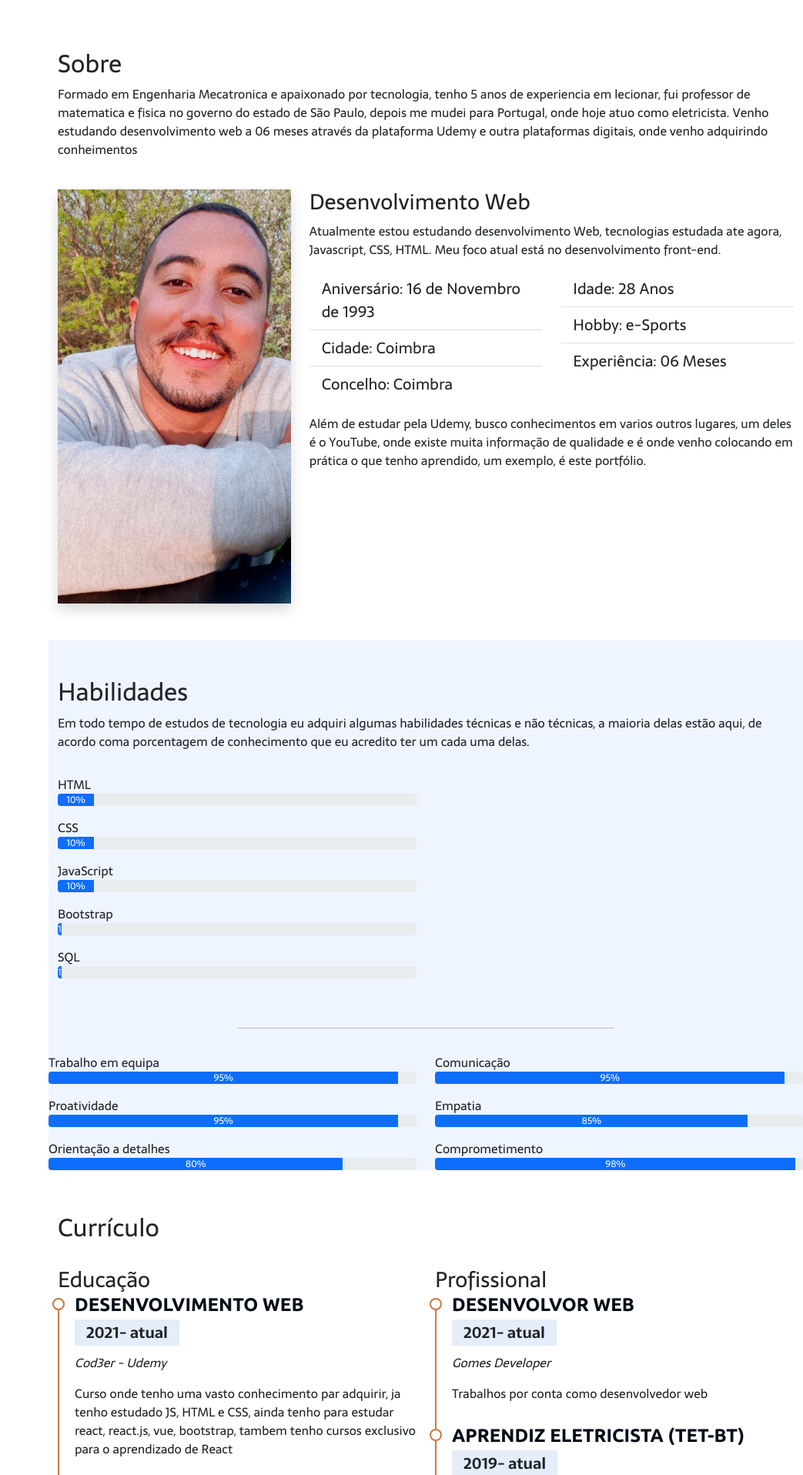
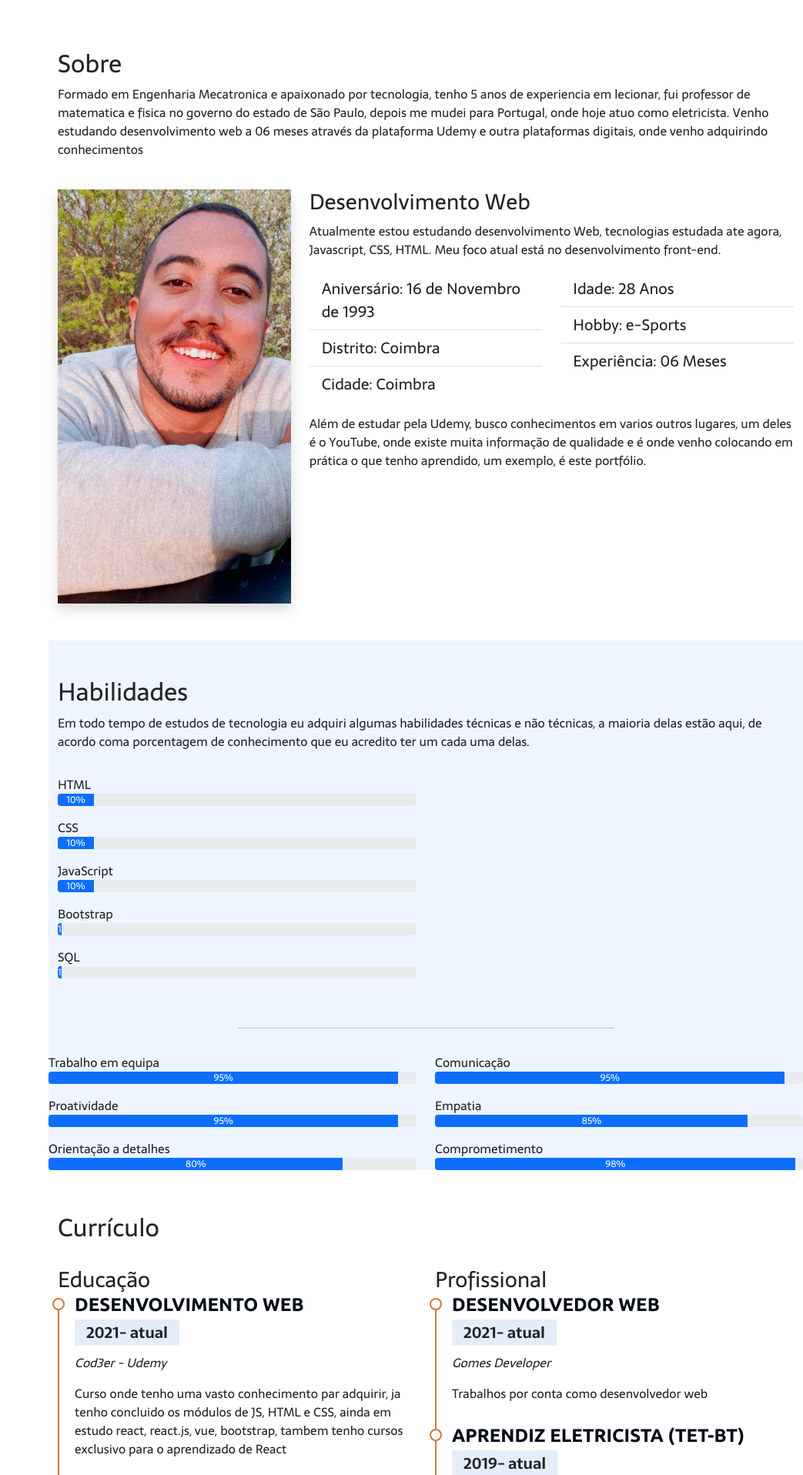
Before and after one commit to CaioGomesBR/Portfolio, a Flask app: page / in a window 1280 px wide. Shown: the part 800-2716 px from the top of the page at 77% size, without its empty margins (237-1280 px from the left). Run offline with Flask 2, Linux system fonts and the light colour scheme; some libraries are stand-ins or nearby versions.

Commit message:
correçao de texto no index

```diff
--- a/templates/index.html
+++ b/templates/index.html
@@ -114,7 +114,7 @@
                         São Paulo, depois me mudei para Portugal, onde hoje atuo como eletricista. Venho estudando
                         desenvolvimento web a 06 meses através da plataforma Udemy e outra plataformas digitais, onde
                         venho
-                        adquirindo conheimentos
+                        adquirindo conhecimentos
                     </p>
                 </div>
             </div>
@@ -140,11 +140,11 @@
                                 </li>
 
                                 <li class="list-group-item">
-                                    Cidade: <span class="fw-lighter">Coimbra</span>
+                                    Distrito: <span class="fw-lighter">Coimbra</span>
 
                                 </li>
                                 <li class="list-group-item">
-                                    Concelho: <span class="fw-lighter">Coimbra</span>
+                                    Cidade: <span class="fw-lighter">Coimbra</span>
 
                                 </li>
 
@@ -302,9 +302,8 @@
                             <h4>Desenvolvimento Web</h4>
                             <h5>2021- atual</h5>
                             <p><em>Cod3er - Udemy</em></p>
-                            <p>Curso onde tenho uma vasto conhecimento par adquirir, ja tenho estudado JS, HTML e CSS,
-                                ainda tenho
-                                para estudar react, react.js, vue, bootstrap, tambem tenho cursos exclusivo para o
+                            <p>Curso onde tenho uma vasto conhecimento par adquirir, ja tenho concluido os módulos de JS, HTML e CSS,
+                                ainda em estudo react, react.js, vue, bootstrap, tambem tenho cursos exclusivo para o
                                 aprendizado de React
                             </p>
                         </div>
@@ -328,7 +327,7 @@
                         <h3 class="cv-title">Profissional</h3>
 
                         <div class="cv-item" data-anime="up">
-                            <h4>Desenvolvor Web</h4>
+                            <h4>Desenvolvedor Web</h4>
                             <h5>2021- atual</h5>
                             <p><em>Gomes Developer</em></p>
                             <p>Trabalhos por conta como desenvolvedor web </p>
```
